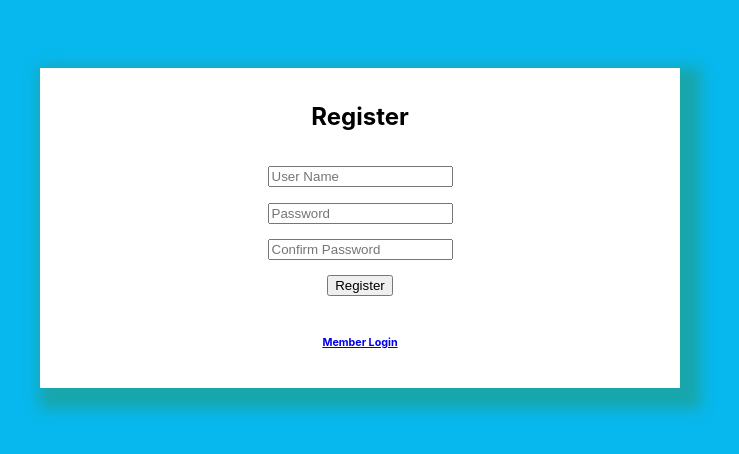
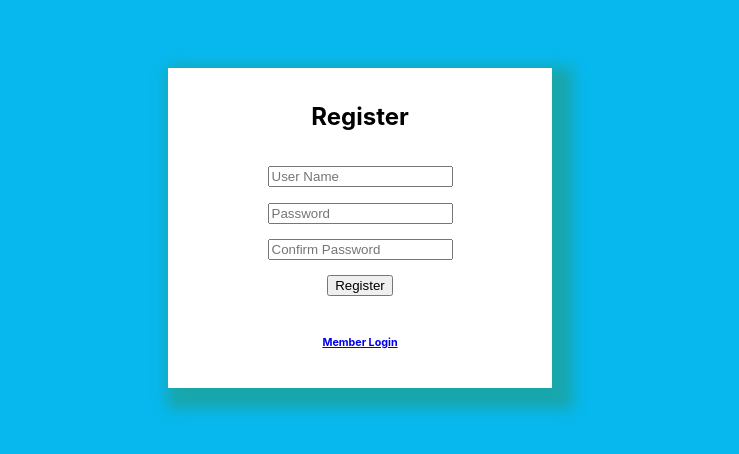
Before and after one commit to anoop0748/Todo-service, a React (Create React App) app: page / in a window 1280 px wide. Shown: the part 172-626 px from the top of the page, without its empty margins (280-1019 px from the left). Built offline with nearby package versions, Linux system fonts and the light colour scheme.

Commit message:
Added todo list

```diff
--- a/src/AfterloginComp/home.js
+++ b/src/AfterloginComp/home.js
@@ -1,4 +1,4 @@
-import React, { useEffect, useState } from "react";
+import { React, useEffect, useState } from "react";
 import './home.css'
 import axios from "axios";
 import { useNavigate } from "react-router-dom";
@@ -12,8 +12,8 @@ function TodoUser (){
      console.log(token)
       const [todo,set_todo] = useState("")
       let [data ,set_data] = useState([])
-     function getData(){
-         fetch(Url,{
+     async function getData(){
+         await fetch(Url,{
              method:"get",
              headers:{
                  Authorization: token
@@ -69,7 +69,7 @@ function TodoUser (){
                             <h5> History</h5>
                             </div>
                          <div></div>
-                        <div onClick={logout}>LogOut</div>
+                        <button onClick={logout}>LogOut</button>
                     </div>
                     <div className="td_right_section">
                         <div >
--- a/src/regComponent/regster.css
+++ b/src/regComponent/regster.css
@@ -10,7 +10,7 @@
     background-color: #fff;
     display: flex;
     height: 40vh;
-    width: 50%;
+    width: 30%;
     flex-direction: column;
     align-items: center;
     justify-content: space-evenly;
```
